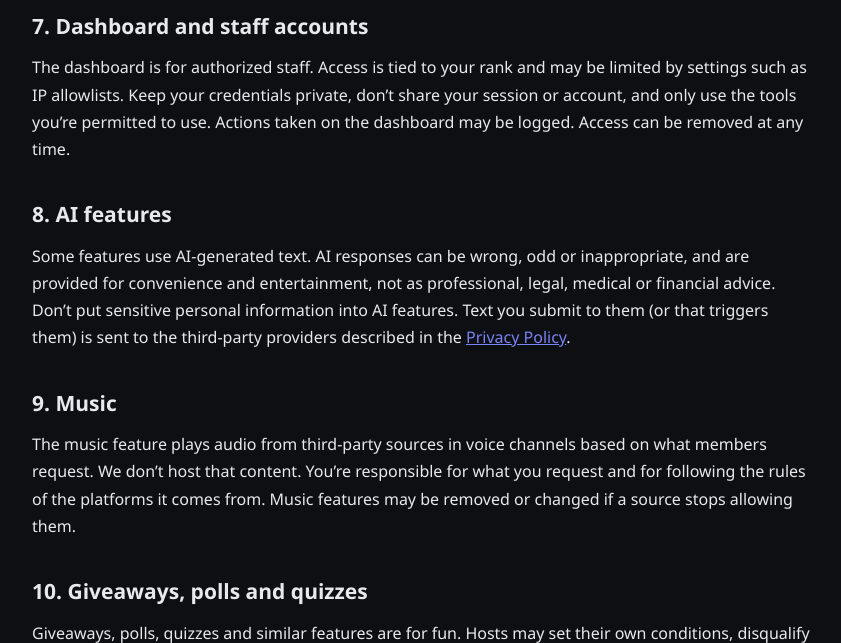
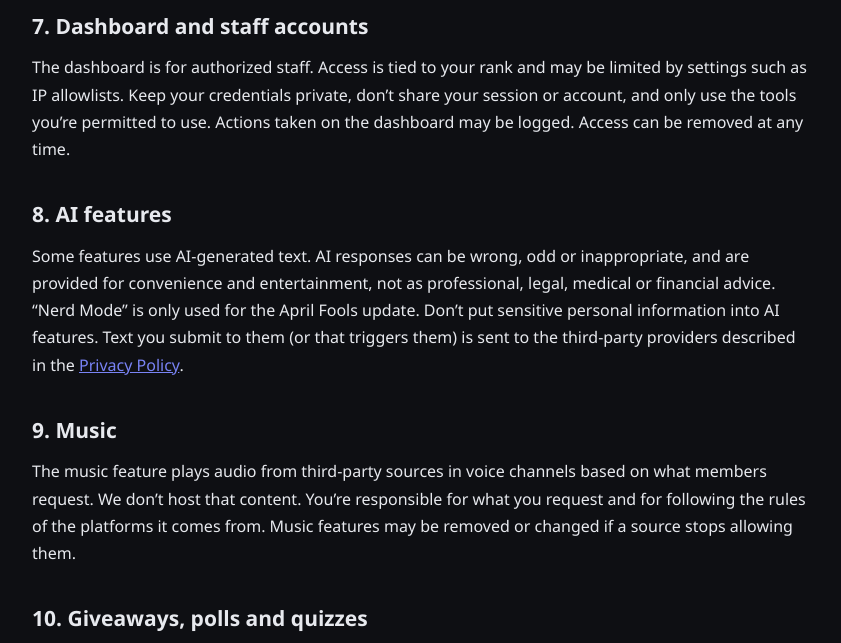
Before and after one commit to troopercody1/osqarek, a Node server app: page /terms in a window 1280 px wide. Shown: the part 2002-2645 px from the top of the page, without its empty margins (218-1059 px from the left). Run offline with Node 20, Linux system fonts and the light colour scheme.

Commit message:
Fix AI features disclaimer and HTML closing tag

```diff
--- a/views/terms.ejs
+++ b/views/terms.ejs
@@ -183,7 +183,7 @@
         <p>
             Some features use AI-generated text. AI responses can be wrong, odd or inappropriate, and are
             provided for convenience and entertainment, not as professional, legal, medical or financial
-            advice. Don’t put sensitive personal information into AI features. Text you submit to them (or
+            advice. “Nerd Mode” is only used for the April Fools update. Don’t put sensitive personal information into AI features. Text you submit to them (or
             that triggers them) is sent to the third-party providers described in the
             <a href="/privacy">Privacy Policy</a>.
         </p>
```
